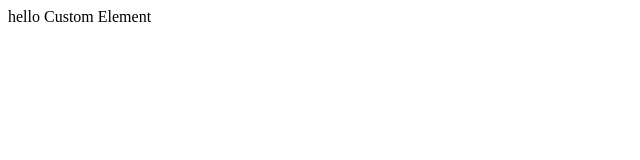
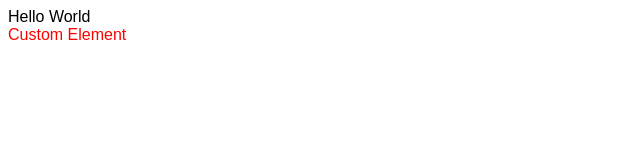
Before and after one commit to mcgill-a/framework, a website with bundled scripts: page index.html in a window 1280 px wide. Shown: the whole page, without its empty margins (0-640 px from the left). Built offline with nearby package versions, Linux system fonts and the light colour scheme.

Commit message:
Add basic styling

```diff
--- /dev/null
+++ b/index.css
@@ -0,0 +1,3 @@
+.red {
+  color: red;
+}
--- a/index.html
+++ b/index.html
@@ -1,11 +1,12 @@
 <html>
   <head>
     <title>Framework</title>
+    <link rel="stylesheet" href="index.css" />
   </head>
   <body>
     <div id="root">
-      <span>hello</span>
-      <CustomElement />
+      <span>Hello World</span>
+      <CustomElement class="red" />
     </div>
     <script src="./dist/index.js"></script>
   </body>
--- a/index.ts
+++ b/index.ts
@@ -1,10 +1,19 @@
 const App = (root: HTMLElement | null) => {
   if (!root) return;
 
+  // Styling
+  const { style } = root;
+  style.display = "flex";
+  style.flexDirection = "column";
+  style.width = "100%";
+  style.height = "100%";
+  style.backgroundColor = "white";
+  style.fontFamily = "Arial";
+
+  // Replacer
   const custom = root?.getElementsByTagName("CustomElement");
   for (const element of custom ?? []) {
     element.innerHTML = "<span>Custom Element</span>";
-    console.log(element);
   }
 };
 
```
Also changed, not shown: dist/index.js, 1 other file.
